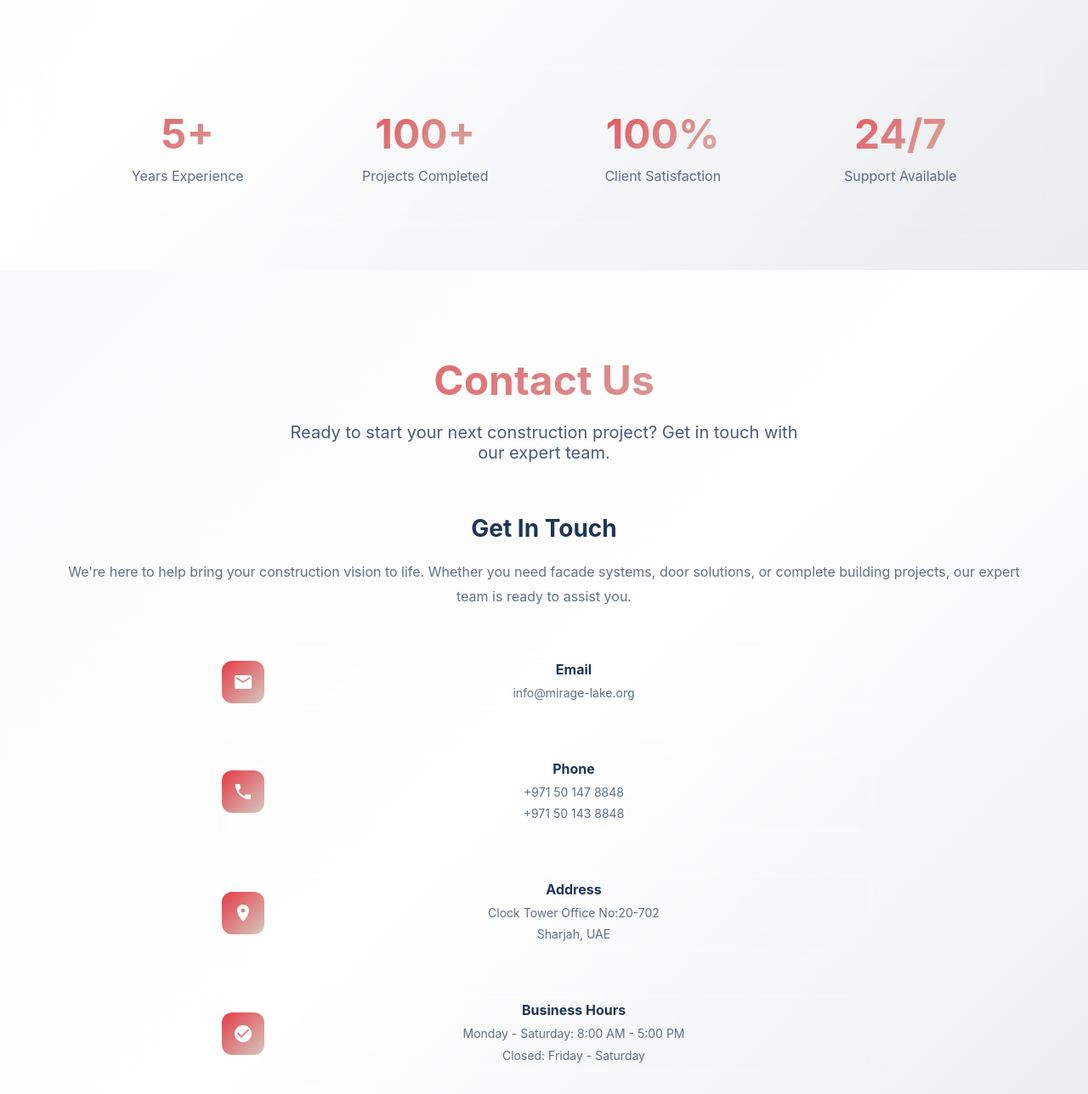
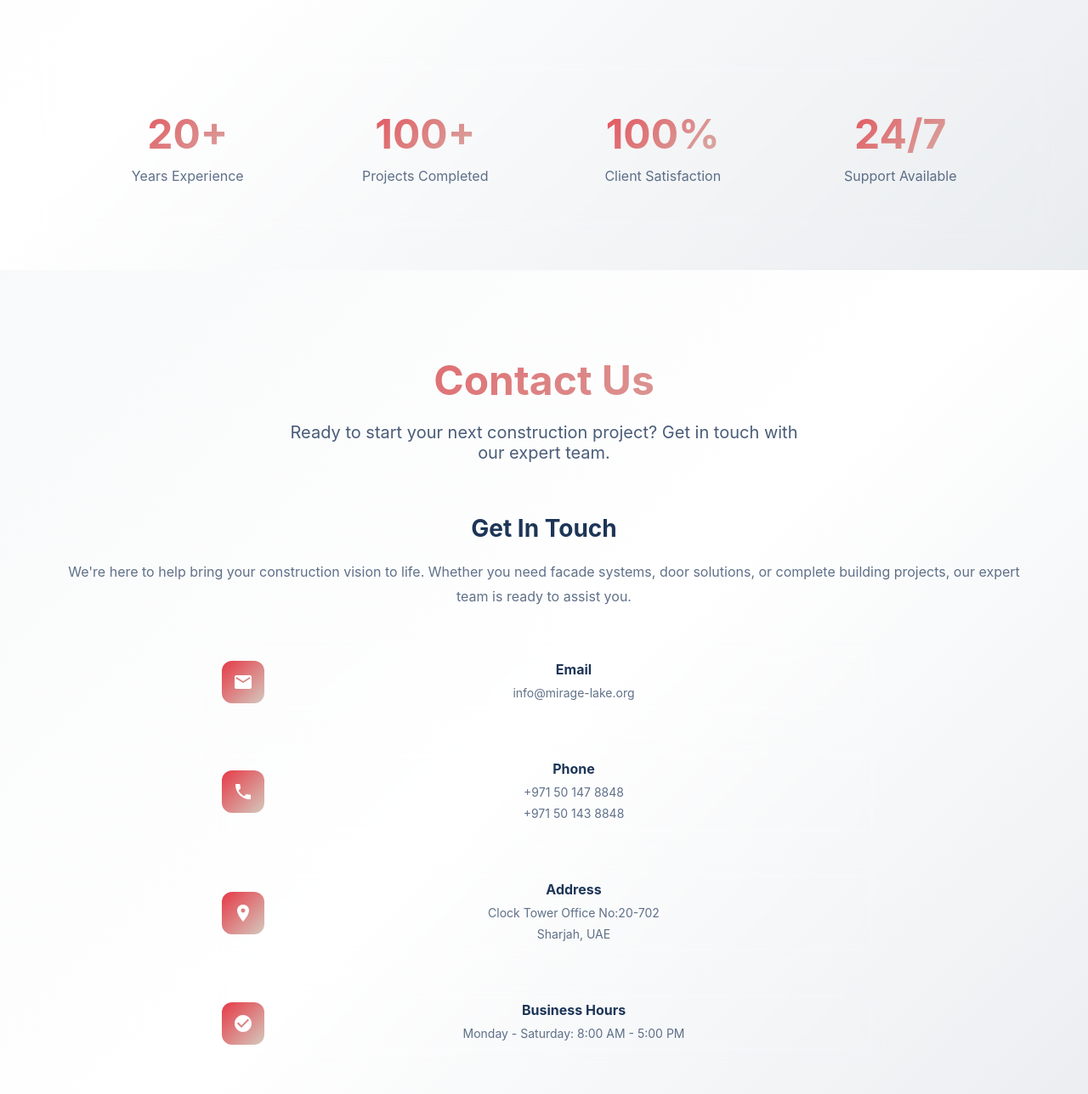
Before and after one commit to krsatyam2907/mirage3d, a plain HTML site: page index.html in a window 1280 px wide. Shown: the part 1860-3148 px from the top of the page at 85% size. Drawn offline with Linux system fonts and the light colour scheme.

Commit message:
Add files via upload

```diff
--- a/index.html
+++ b/index.html
@@ -215,7 +215,7 @@ Your Trusted Partner in Construction and Building Solutions
 
             <div class="stats-section">
                 <div class="stat-item">
-                    <div class="stat-number">5+</div>
+                    <div class="stat-number">20+</div>
                     <div class="stat-label">Years Experience</div>
                 </div>
                 <div class="stat-item">
@@ -292,7 +292,7 @@ Your Trusted Partner in Construction and Building Solutions
                             </div>
                             <div class="contact-text">
                                 <h4>Business Hours</h4>
-                                <p>Monday - Saturday: 8:00 AM - 5:00 PM<br>Closed: Friday - Saturday</p>
+                                <p>Monday - Saturday: 8:00 AM - 5:00 PM</p>
                             </div>
                         </div>
                     </div>
```
